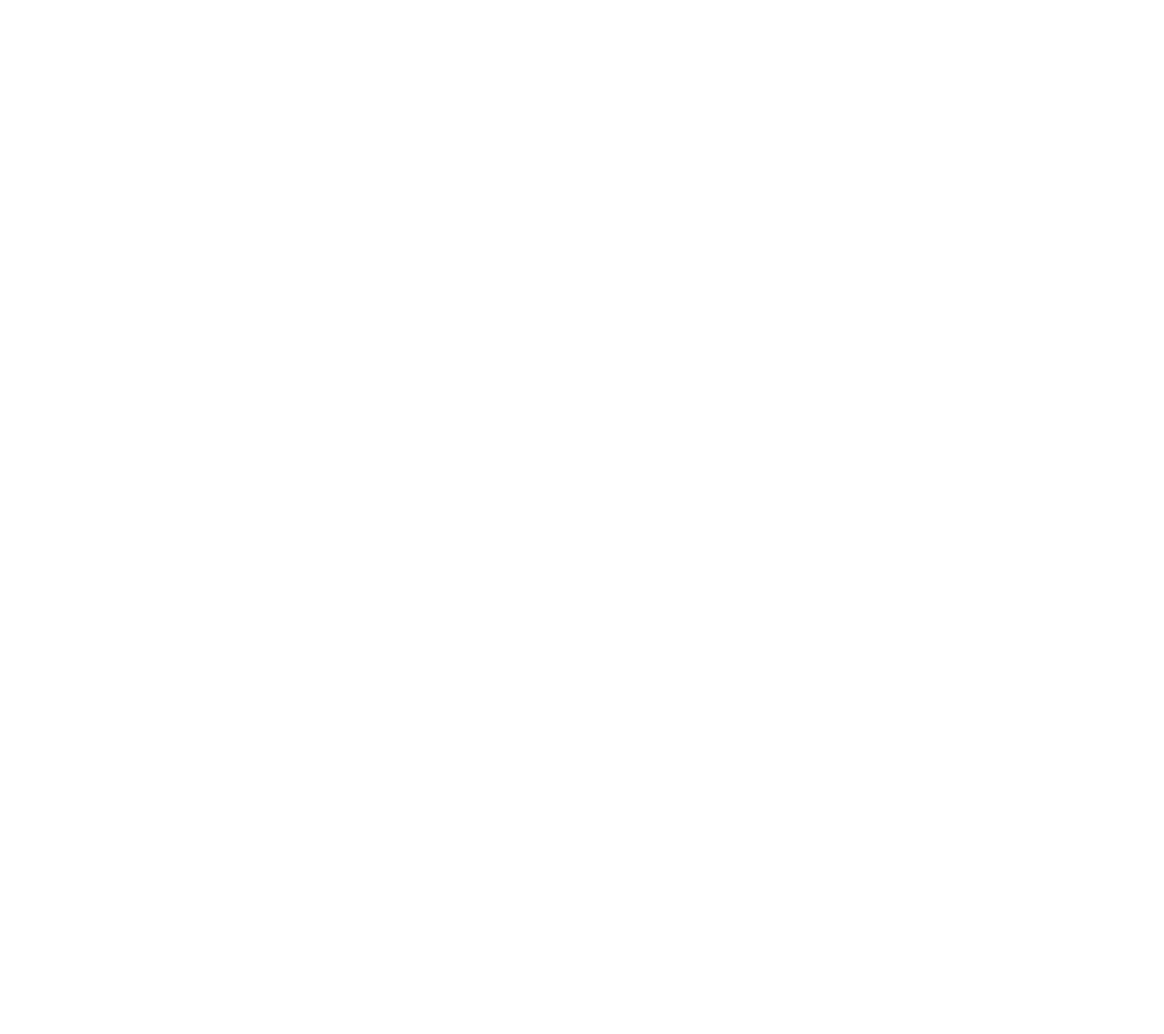
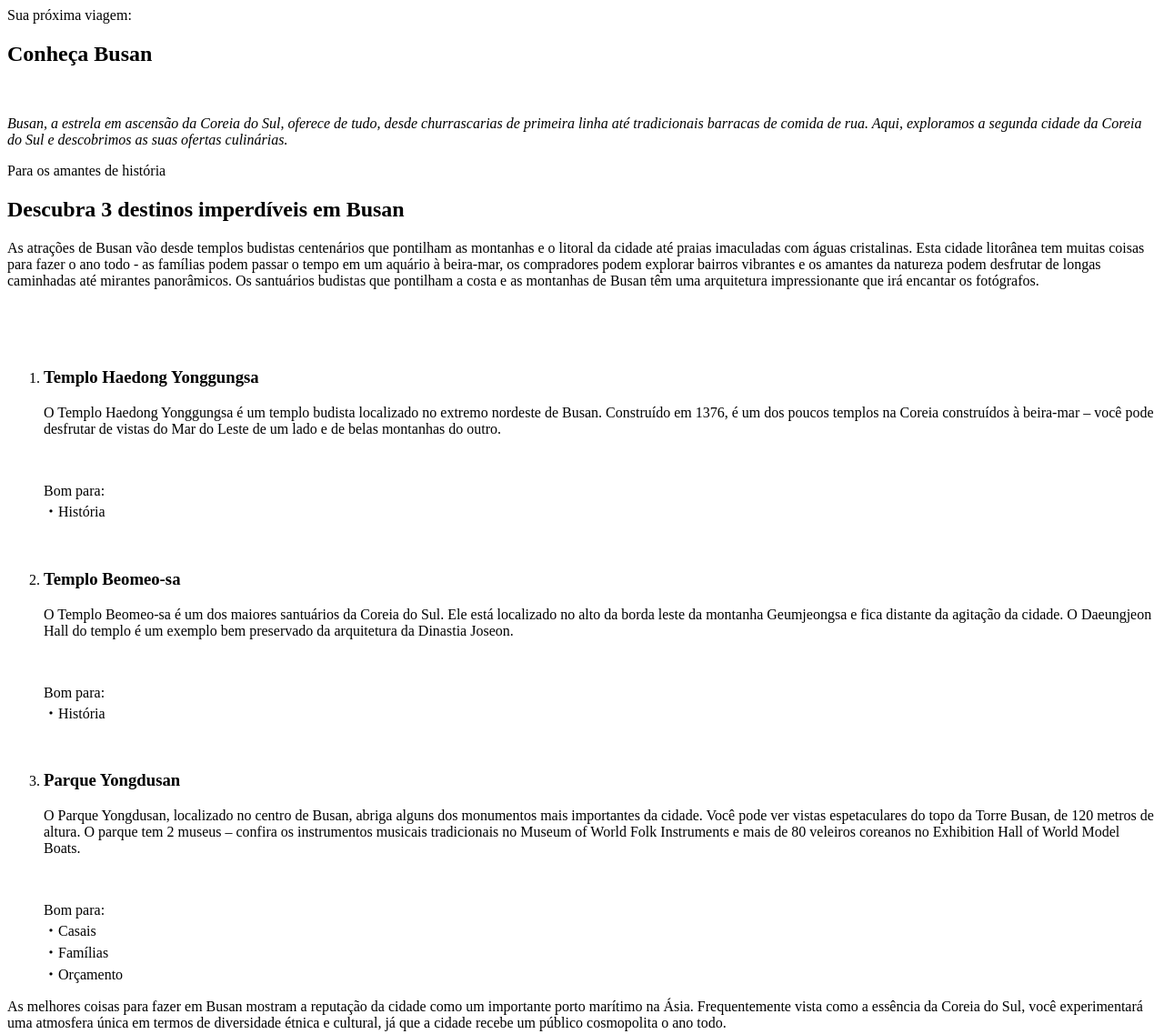
Before and after one commit to miwton/desafiolocalturistico, a plain HTML site: page index.html in a window 1280 px wide. Shown: the whole page at 91% size. Before the commit the page ends 800 px from the top, so only its background shows below. Drawn offline with Linux system fonts and the light colour scheme.

Commit message:
adionado elementos html

```diff
--- a/index.html
+++ b/index.html
@@ -6,6 +6,49 @@
   <title>Document</title>
 </head>
 <body>
+  <div id="page">
+    <main>
+      <section id="about">
+      <header>Sua próxima viagem:</header>
+      <h1>Conheça Busan</h1>
+      <img src="" alt="">
+      <p>
+        <i>Busan, a estrela em ascensão da Coreia do Sul, oferece de tudo, desde churrascarias de primeira linha até tradicionais barracas de comida de rua. Aqui, exploramos a segunda cidade da Coreia do Sul e descobrimos as suas ofertas culinárias.</i>
+      </p>
+      </section>
+      <section id="locations">
+        <header>Para os amantes de história</header>
+        <h2>Descubra 3 destinos imperdíveis em Busan</h2>
+        <p>As atrações de Busan vão desde templos budistas centenários que pontilham as montanhas e o litoral da cidade até praias imaculadas com águas cristalinas. Esta cidade litorânea tem muitas coisas para fazer o ano todo - as famílias podem passar o tempo em um aquário à beira-mar, os compradores podem explorar bairros vibrantes e os amantes da natureza podem desfrutar de longas caminhadas até mirantes panorâmicos.
+          Os santuários budistas que pontilham a costa e as montanhas de Busan têm uma arquitetura impressionante que irá encantar os fotógrafos.</p>
+          <img src="" alt="">
+          <ol>
+            <img src="" alt="">
+            <li><h3>Templo Haedong Yonggungsa</h3></li>
+            <p>O Templo Haedong Yonggungsa é um templo budista localizado no extremo nordeste de Busan. Construído em 1376, é um dos poucos templos na Coreia construídos à beira-mar – você pode desfrutar de vistas do Mar do Leste de um lado e de belas montanhas do outro.</p> <br>
+
+            <p>Bom para: <br>
+            ・História</p>
+            <img src="" alt="">
+            <li><h3>Templo Beomeo-sa</h3></li>
+            <p>O Templo Beomeo-sa é um dos maiores santuários da Coreia do Sul. Ele está localizado no alto da borda leste da montanha Geumjeongsa e fica distante da agitação da cidade. O Daeungjeon Hall do templo é um exemplo bem preservado da arquitetura da Dinastia Joseon.</p> <br>
+
+              <p>Bom para: <br>
+              ・História</p>
+              <img src="" alt="">
+            <li><h3>Parque Yongdusan</h3></li>
+            <p>O Parque Yongdusan, localizado no centro de Busan, abriga alguns dos monumentos mais importantes da cidade. Você pode ver vistas espetaculares do topo da Torre Busan, de 120 metros de altura. O parque tem 2 museus – confira os instrumentos musicais tradicionais no Museum of World Folk Instruments e mais de 80 veleiros coreanos no Exhibition Hall of World Model Boats.</p> <br>
+            <p>Bom para: <br>
+              ・Casais <br>
+              ・Famílias <br>
+              ・Orçamento</p>
+          </ol>
+      </section>
+      <section id="description">
+        <p>As melhores coisas para fazer em Busan mostram a reputação da cidade como um importante porto marítimo na Ásia. Frequentemente vista como a essência da Coreia do Sul, você experimentará uma atmosfera única em termos de diversidade étnica e cultural, já que a cidade recebe um público cosmopolita o ano todo.</p>
+      </section>
+    </main>
+  </div>
 
 </body>
 </html>
```
